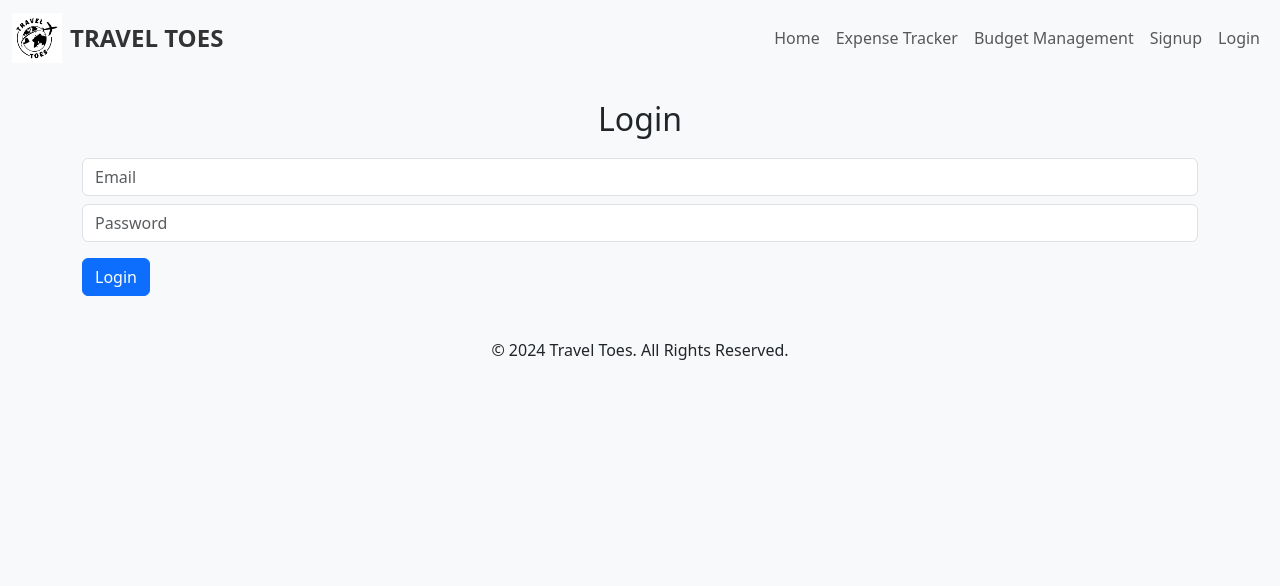
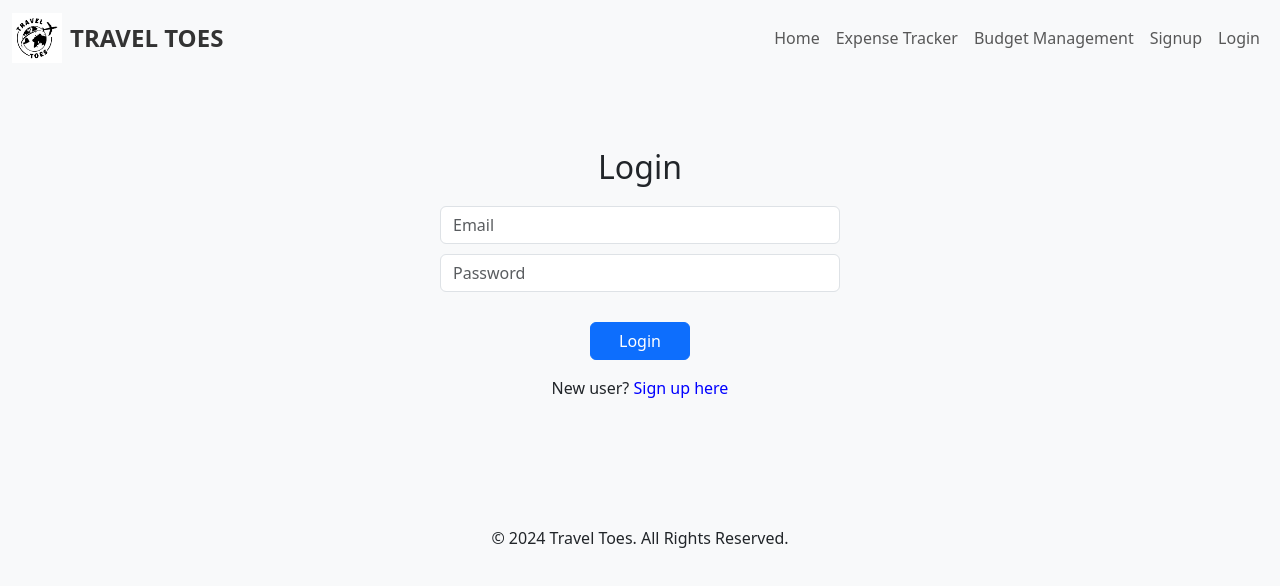
Before and after one commit to deepikaksr/travel-toes, a React (Create React App) app in the folder frontend/: page / in a window 1280 px wide. Shown: the top 586 px of the page. Built offline with nearby package versions, Linux system fonts and the light colour scheme.

Commit message:
Update Login.js

```diff
--- a/frontend/src/pages/Login.js
+++ b/frontend/src/pages/Login.js
@@ -1,4 +1,3 @@
-// Login.js
 import React from 'react';
 import { useNavigate } from 'react-router-dom';
 
@@ -27,18 +26,27 @@ const Login = () => {
       }
     } catch (error) {
       console.error('Error during login:', error);
-      alert('An error occurred while logging in. Please try again.'); // General error message
+      alert('An error occurred while logging in. Please try again.');
     }
   };
 
   return (
-    <div>
-      <h2 className="text-center">Login</h2>
-      <form className="mb-3" onSubmit={handleLogin}>
-        <input className="form-control" type="email" placeholder="Email" required />
-        <input className="form-control mt-2" type="password" placeholder="Password" required />
-        <button className="btn btn-primary mt-3" type="submit">Login</button>
-      </form>
+    <div style={{ display: 'flex', justifyContent: 'center', height: '50vh' }}>
+      <div>
+        <br /><br />
+        <h2 className="text-center">Login</h2>
+        <form className="mb-3" onSubmit={handleLogin} style={{ display: 'flex', flexDirection: 'column', width: '400px' }}>
+          <input className="form-control" type="email" placeholder="Email" required style={{ marginBottom: '10px' }} />
+          <input className="form-control" type="password" placeholder="Password" required style={{ marginBottom: '30px' }} />
+          <button className="btn btn-primary" type="submit" style={{ width: '100px', margin: '0 auto' }}>Login</button>
+        </form>
+        <p className="text-center mt-3">
+          New user?{' '}
+          <span onClick={() => navigate('/signup')} style={{ color: 'blue', cursor: 'pointer' }}>
+            Sign up here
+          </span>
+        </p>
+      </div>
     </div>
   );
 };
```
